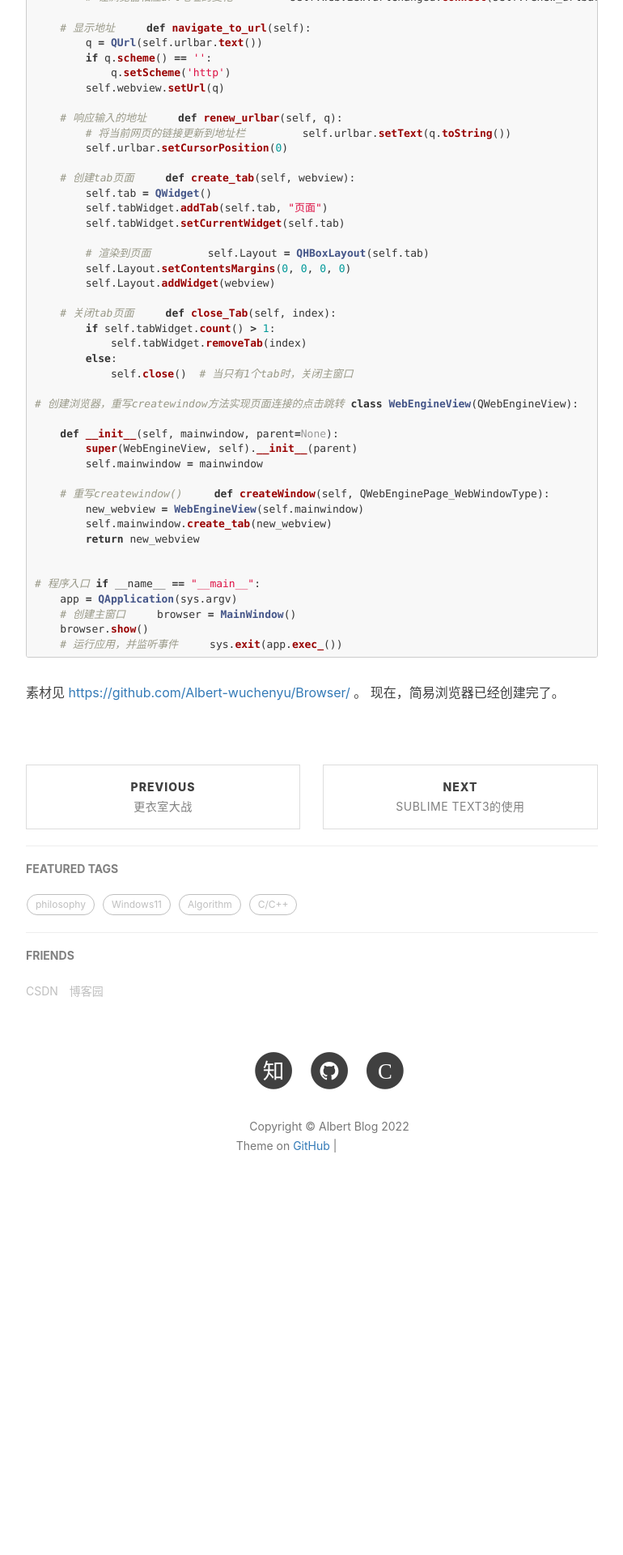
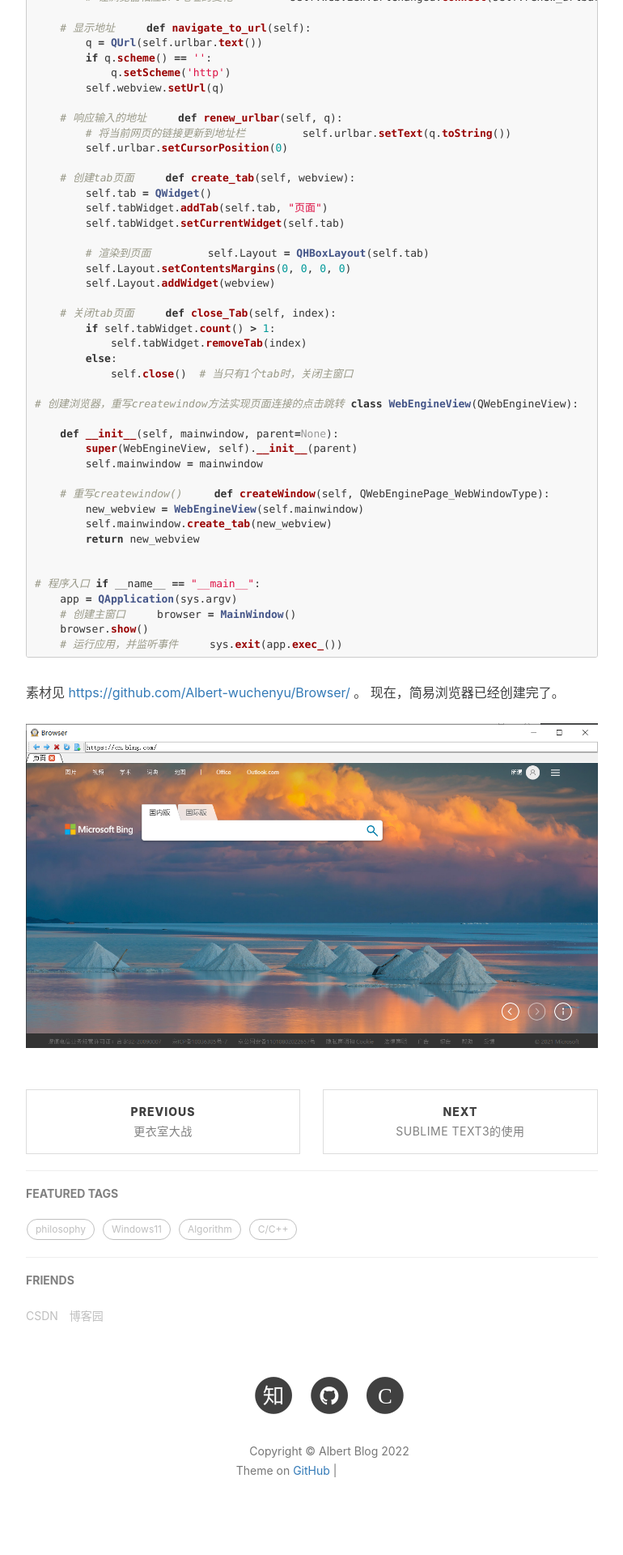
Before and after one commit to Dsmtyu/Dsmtyu.github.io, a Jekyll site: the page built from _posts/2021-08-07-Python简易浏览器.md, in a window 1280 px wide. Shown: the part 1732-3652 px from the top of the page at 81% size, without its empty margins (233-1003 px from the left). Built offline with Jekyll 4.4.1, drawn with Linux system fonts in a browser that asks for light colours; nearby versions of some CDN libraries; comment, search, counter and statistics services are not loaded; before the commit the page ends 3251 px from its top, so only the background shows below that; grey boxes are pictures that could not be loaded.

Commit message:
Update 2021-08-07-Python简易浏览器.md

````diff
--- a/_posts/2021-08-07-Python简易浏览器.md
+++ b/_posts/2021-08-07-Python简易浏览器.md
@@ -146,4 +146,4 @@ if __name__ == "__main__":
 ```
 素材见 <https://github.com/Albert-wuchenyu/Browser/> 。
 现在，简易浏览器已经创建完了。
-![](img/posts/20210807/browser_1.jpg)
+![](/img/posts/20210807/browser_1.jpg)
````
